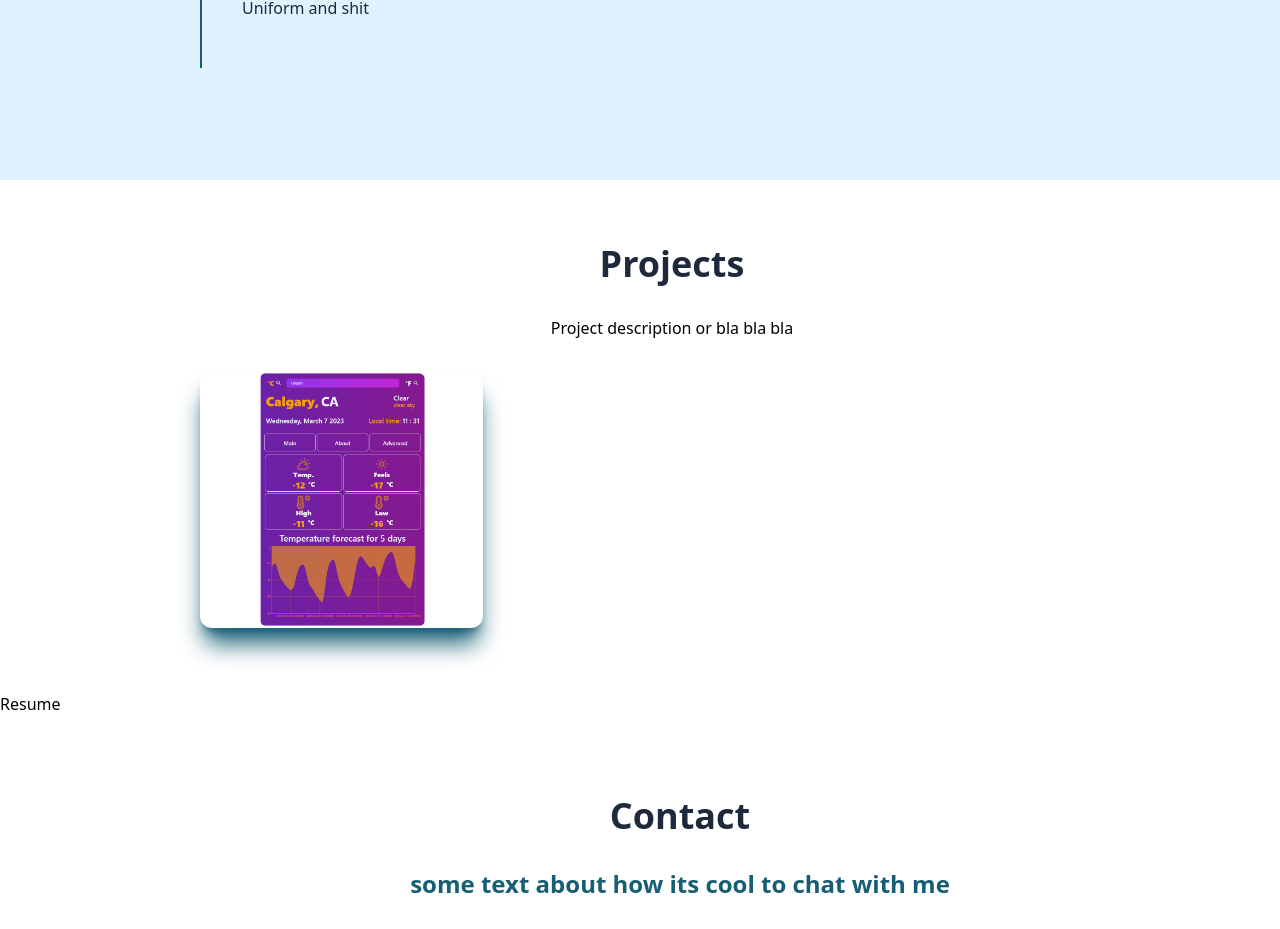
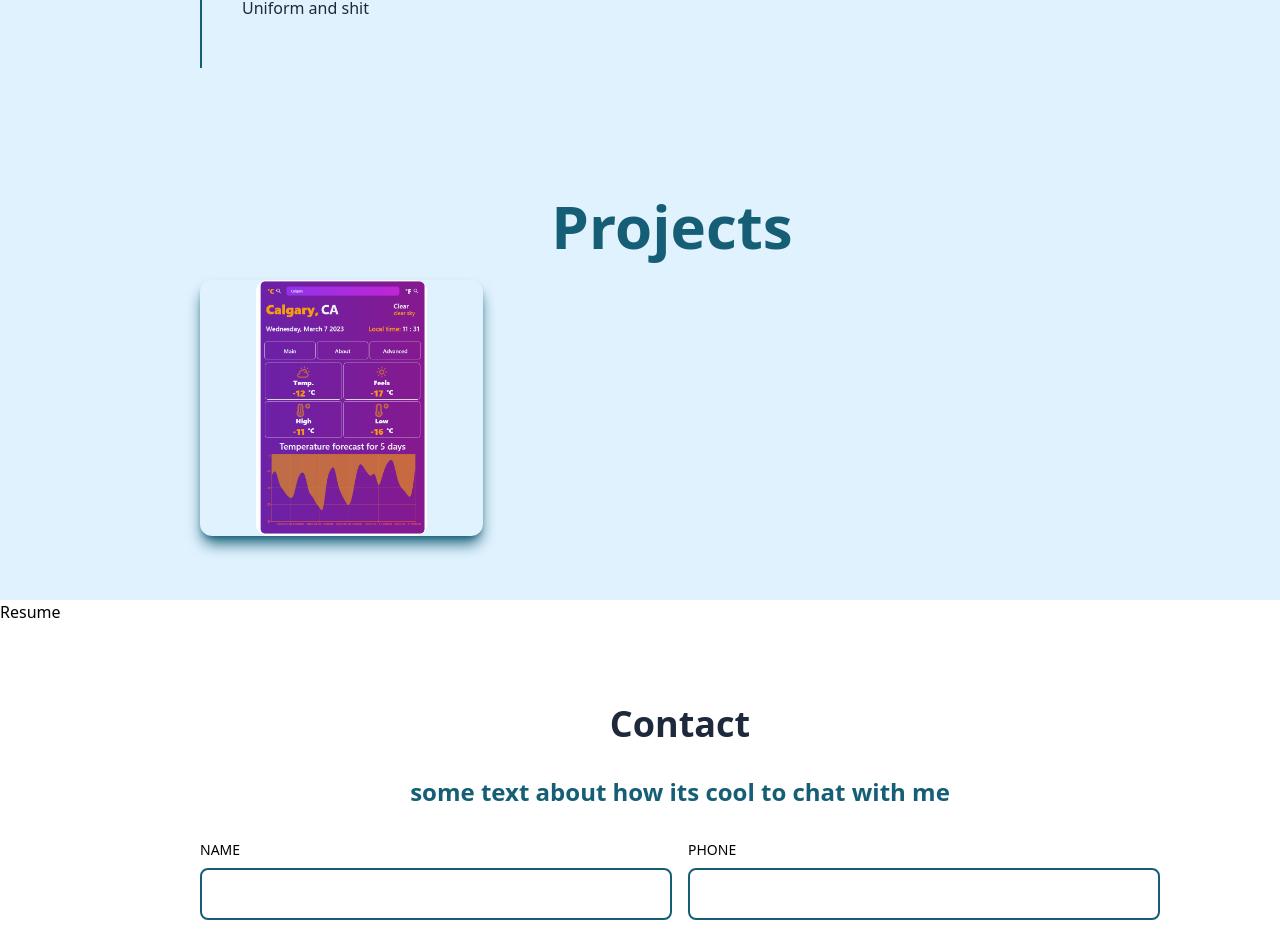
Before and after one commit to NPotokin/portfolio, a React (Vite) app: page / in a window 1280 px wide. Shown: the part 1917-2846 px from the top of the page. Built offline with nearby package versions, Linux system fonts and the light colour scheme.

Commit message:
did project section design

```diff
--- a/src/Components/About.jsx
+++ b/src/Components/About.jsx
@@ -8,7 +8,7 @@ function About() {
   const{darkMode, setDarkMode} = useStore();
 
   return (
-    <div className={`w-full h-screen ${darkMode ? 'bg-cyan-900' : 'bg-sky-100'}`}>
+    <div className={`w-full h-full ${darkMode ? 'bg-cyan-900' : 'bg-sky-100'}`}>
     <div
     id='about'
     className={`max-w-[1040px] m-auto md:pl-20 p-4 py-16 ${darkMode ? 'bg-cyan-900' : 'bg-sky-100'}`}>
@@ -26,15 +26,15 @@ function About() {
                 <p className='flex flex-wrap gap-4 flex-row justify-start text-xs md:text-sm'>
                   <span className={`inline-block px-2 py-1 font-semibold rounded-lg
                   ${darkMode
-                        ? ' text-cyan-900 bg-sky-300'
-                        : ' text-sky-100 bg-cyan-800'}`}>{item.year}</span>
+                    ? ' text-cyan-900 bg-sky-300'
+                    : ' text-sky-100 bg-cyan-800'}`}>{item.year}</span>
                   <span className={`text-lg font-semibold
                   ${darkMode
                     ? 'text-slate-100'
                     : 'text-slate-800'}`}>{item.title}</span>
                   <span className={`my-1 text-sm font-normal leading-none ${darkMode
-          ? 'text-sky-300'
-          : 'text-cyan-800'}`}>{item.duration}</span>
+                    ? 'text-sky-300'
+                    : 'text-cyan-800'}`}>{item.duration}</span>
                 </p>
                 <p className={`my-2 text-base font-normal ${darkMode
                     ? 'text-slate-100'
--- a/src/Components/Projects.jsx
+++ b/src/Components/Projects.jsx
@@ -1,30 +1,45 @@
 import React from 'react'
+import useStore from '../Utilities/Store'
 
 
 function Projects() {
+
+  const{darkMode, setDarkMode} = useStore();
+
   return (
+    <div className={`w-full  ${darkMode ? 'bg-cyan-900' : 'bg-sky-100'}`}>
       <div
       id='projects'
       className='max-w-[1040px] m-auto md:pl-20 p-4 py-16'>
-      <h1 className='text-4xl font-bold text-center text-slate-800'>Projects</h1>
-      <p className='py-8 text-center'>
-        Project description or bla bla bla
-      </p>
+        <h1 className={`text-4xl md:text-5xl lg:text-6xl pb-6 font-bold text-center ${darkMode
+            ? 'text-sky-300'
+            : 'text-cyan-800'}`}>
+            Projects
+        </h1>
         <div className='grid sm:grid-cols-2 md:grid-cols-3 gap-12'>
-        <div className='relative flex items-center justify-center h-auto w-full shadow-xl
-          shadow-cyan-800 rounded-xl group hover:bg-cyan-200'>
+          <div className={`relative flex items-center justify-center h-full w-full shadow-lg
+             rounded-xl group ${darkMode ? ' shadow-sky-300 hover:bg-cyan-900' : ' shadow-cyan-800 hover:bg-sky-100'}`}>
             <img
             className='rounded-xl group-hover:opacity-30 max-w-[256px] max-h-[256px] object-fill'
             src='../src/Assets/weatherapp.png'
             alt="" />
             <div className='hidden group-hover:block absolute top-[50%] left-[50%] translate-x-[-50%] translate-y-[-50%]'>
-            <h3 className='text-2xl font-bold text-sky-100 tracking-wider text-center'>
+              <h3 className={`text-2xl font-bold  tracking-wider text-center
+              ${darkMode ? 'text-sky-300' : 'text-cyan-800'}`}>
                 Title
               </h3>
-            <p>Short description</p>
-            <div className='container flex flex-row justify-around'>
-              <button className='p-1 m-1 rounded-lg bg-cyan-800'>Example</button>
-              <button className='p-1 m-1 rounded-lg bg-cyan-800'>Code</button>
+              <p className={`text-xl font-medium w-[200px] p-1  text-justify
+              ${darkMode ? 'text-slate-100' : 'text-slate-800'} `}>Fetching API to return local time, weather, and 2 week forecast</p>
+              <div className='container flex flex-row justify-around p1 m-1'>
+                <button
+                className={`p-2 m-1 rounded-xl font-medium text-lg shadow-md hover:scale-110  hover:shadow-2xl duration-700 border
+                 ${darkMode
+                 ? 'text-sky-300 shadow-sky-300 bg-cyan-900 border-sky-300'
+                 : 'text-cyan-800 shadow-cyan-800 bg-sky-100 border-cyan-800'}`}>Example</button>
+                <button className={`p-2 m-1 rounded-xl font-medium text-lg shadow-md hover:scale-110  hover:shadow-2xl duration-700 border
+                 ${darkMode
+                 ? 'text-sky-300 shadow-sky-300 bg-cyan-900 border-sky-300'
+                 : 'text-cyan-800 shadow-cyan-800 bg-sky-100 border-cyan-800'}`}>Code</button>
               </div>
 
             </div>
@@ -32,6 +47,7 @@ function Projects() {
 
         </div>
         </div>
+      </div>
   )
 }
 
```
Lines whose indentation alone changed are shown as unchanged.
